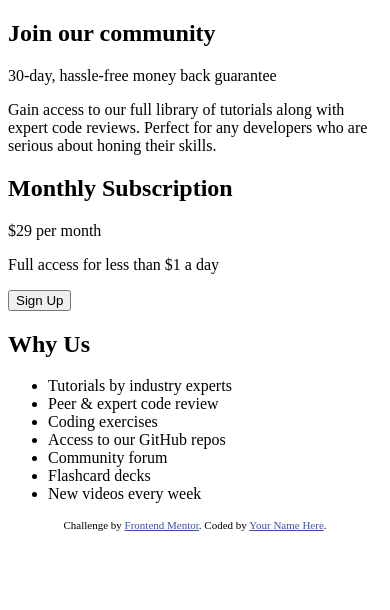
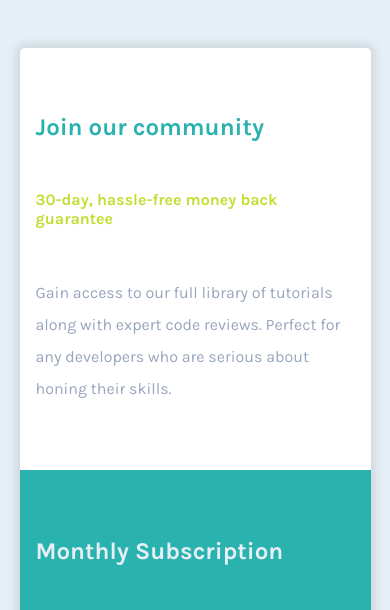
Before and after one commit to AOcelopilli/frontendMentor-singlePriceGrid, a plain HTML site: page index.html in a window 390 px wide. Shown: the top 610 px of the page. Drawn offline with Linux system fonts and the light colour scheme.

Commit message:
mobile layout

```diff
--- a/index.html
+++ b/index.html
@@ -7,25 +7,16 @@
   <!-- displays site properly based on user's device -->
 
   <link rel="icon" type="image/png" sizes="32x32" href="./images/favicon-32x32.png">
+  <link rel="stylesheet" href="styles.css">
 
   <title>Frontend Mentor | Single Price Grid Component</title>
 
-  <!-- Feel free to remove these styles or customise in your own stylesheet 👍 -->
-  <style>
-    .attribution {
-      font-size: 11px;
-      text-align: center;
-    }
-
-    .attribution a {
-      color: hsl(228, 45%, 44%);
-    }
-  </style>
 </head>
 
 <body>
-  <main id="main">
-    <section class="section">
+  <main id="grid-container">
+
+    <section class="section sec-1">
       <h1>Join our community</h1>
 
       <span>30-day, hassle-free money back guarantee</span>
@@ -33,7 +24,8 @@
       <p>Gain access to our full library of tutorials along with expert code reviews.
         Perfect for any developers who are serious about honing their skills.</p>
     </section>
-    <section class="section">
+
+    <section class="section sec-2">
       <h2>Monthly Subscription</h2>
 
       <p><span>&dollar;29</span> per month</p>
@@ -43,7 +35,7 @@
       <button>Sign Up</button>
     </section>
 
-    <section class="section">
+    <section class="section sec-3">
       <h2>Why Us</h2>
 
       <ul>
@@ -61,7 +53,7 @@
   <footer>
     <p class="attribution">
       Challenge by <a href="https://www.frontendmentor.io?ref=challenge" target="_blank">Frontend Mentor</a>.
-      Coded by <a href="#">Your Name Here</a>.
+      Coded by <a href="https://www.angelpineda.com.mx" target="_blank">Angel Pineda</a>.
     </p>
   </footer>
 </body>
--- /dev/null
+++ b/styles.css
@@ -0,0 +1,113 @@
+@import url("https://fonts.googleapis.com/css2?family=Karla:wght@400;700&display=swap");
+
+:root {
+  --main-cyan: hsl(179, 62%, 43%);
+  --main-yellow: hsl(71, 73%, 54%);
+  --main-gray: hsl(204, 43%, 93%);
+  --main-blue: hsl(218, 22%, 67%);
+}
+
+*,
+*::before,
+*::after {
+  box-sizing: border-box;
+  margin: 0;
+  padding: 0;
+}
+
+html {
+  font-size: 16px;
+  font-family: "Karla", sans-serif;
+}
+
+body {
+  background-color: var(--main-gray);
+}
+
+#grid-container {
+  background-color: white;
+  display: grid;
+  grid-template-columns: repeat(1, 1fr);
+  margin: 0 auto;
+  min-height: 100vh;
+  width: 90%;
+  margin-top: 3rem;
+  border-radius: 0.3rem;
+  box-shadow: 0px 0px 10px 4px rgb(0 0 0 / 10%);
+  overflow: hidden;
+}
+
+.section {
+  display: flex;
+  flex-direction: column;
+  justify-content: space-evenly;
+  min-height: 50vh;
+  padding: 1rem;
+  color: var(--main-gray);
+}
+
+.sec-1 {
+  color: var(--main-blue);
+}
+
+.sec-1 h1 {
+  color: var(--main-cyan);
+}
+
+.sec-1 span {
+  color: var(--main-yellow);
+  font-weight: 700;
+}
+
+.sec-1 p {
+  line-height: 2rem;
+}
+
+.sec-2 {
+  background-color: var(--main-cyan);
+}
+
+.sec-2 p span {
+  font-size: 2rem;
+  font-weight: 700;
+}
+
+.sec-2 button {
+  background-color: var(--main-yellow);
+  border: none;
+  padding: 1rem;
+  color: white;
+  font-family: "Karla";
+  font-size: 1rem;
+  font-weight: bolder;
+  border-radius: 0.3rem;
+  box-shadow: 0px 0px 10px 2px rgb(0 0 0 / 20%);
+  cursor: pointer;
+}
+
+.sec-3 {
+  background-color: var(--main-cyan);
+  opacity: 0.9;
+}
+
+.sec-3 ul {
+  list-style: none;
+}
+
+.sec-3 li {
+  padding: 0.2rem;
+}
+
+/* attribution */
+footer {
+  padding: 2rem 0;
+}
+
+.attribution {
+  font-size: 11px;
+  text-align: center;
+}
+
+.attribution a {
+  color: hsl(228, 45%, 44%);
+}
```
